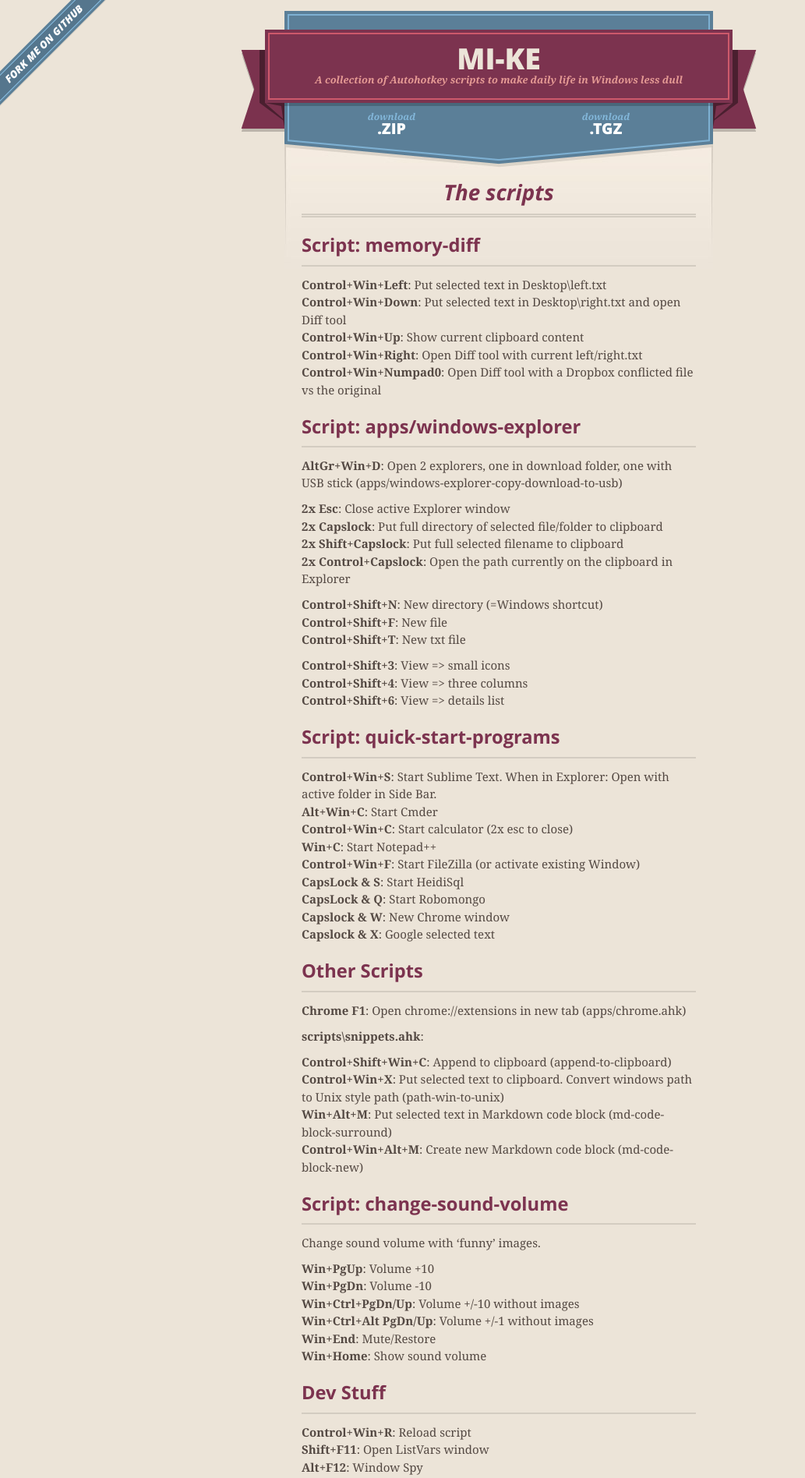
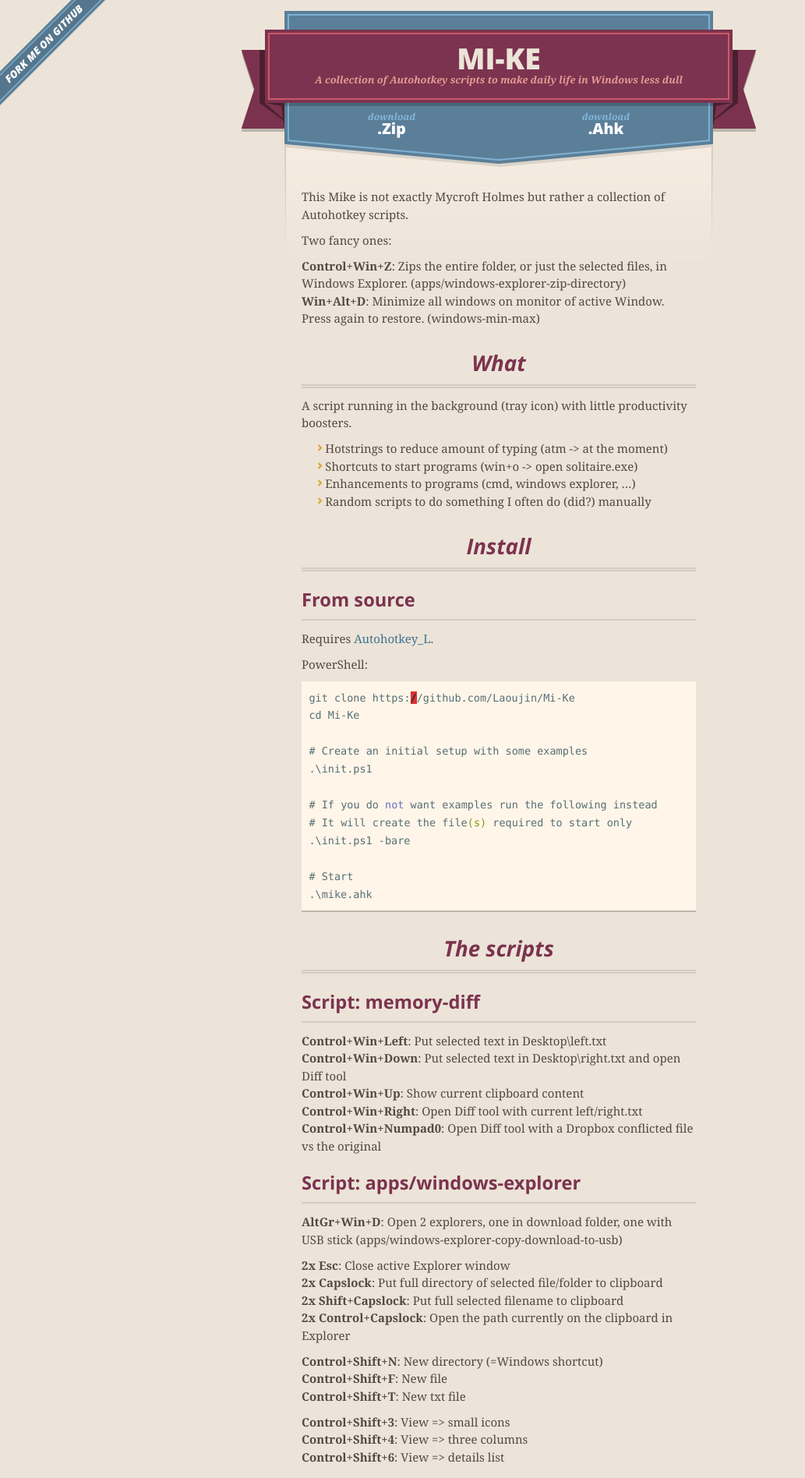
Before and after one commit to itenium-be/Mi-Ke, a Jekyll site: the page built from index.md, in a window 1280 px wide. Shown: the top 1896 px of the page at 78% size, without its empty margins (0-1033 px from the left). Built offline with Jekyll 4.4.1, drawn with Linux system fonts in a browser that asks for light colours; nearby versions of some CDN libraries; our own code applies the rules of GitHub Pages for plain Markdown files; some of the changed text lies outside the part shown.

Commit message:
pomperom

````diff
--- a/_config.yml
+++ b/_config.yml
@@ -3,3 +3,7 @@ description: A collection of Autohotkey scripts to make daily life in Windows le
 show_downloads: true
 google_analytics: UA-30075487-7
 theme: jekyll-theme-merlot
+
+company: itenium
+company_url: http://www.itenium.be
+company_github_url: https://github.com/itenium-be
--- a/_layouts/default.html
+++ b/_layouts/default.html
@@ -39,7 +39,8 @@
       {% if site.show_downloads %}
         <section id="downloads">
           <span class="inner">
-            <a href="{{ site.github.zip_url }}" class="zip"><em>download</em> .ZIP</a><a href="{{ site.github.tar_url }}" class="tgz"><em>download</em> .TGZ</a>
+            <a href="{{ site.github.zip_url }}" class="zip"><em>download</em> .Zip</a>
+            <a href="{{ site.github.tar_url }}" class="ahk"><em>download</em> .Ahk</a>
           </span>
         </section>
       {% else %}
@@ -60,18 +61,13 @@
       <footer>
         <span class="ribbon-outer">
           <span class="ribbon-inner">
-            {% if site.github.is_project_page %}
-              <p>this project by <a href="{{ site.github.owner_url }}">{{ site.github.owner_name }}</a> can be found on <a href="{{ site.github.repository_url }}">GitHub</a></p>
-            {% endif %}
-            {% if site.github.is_user_page %}
-              <p>Projects by <a href="{{ site.github.owner_url }}">{{ site.github.owner_name }}</a> can be found on <a href="{{ site.github.repository_url }}">GitHub</a></p>
-            {% endif %}
+              <p>A project by <a href="{{ site.company_url }}">{{ site.company }}</a></p>
           </span>
           <span class="left-tail"></span>
           <span class="right-tail"></span>
         </span>
         <p>Generated with <a href="https://pages.github.com">GitHub Pages</a> using Merlot</p>
-        <span class="octocat"></span>
+        <a href="{{ site.company_github_url }}"><span class="octocat"></span></a>
       </footer>
 
     </div>
--- a/_sass/screen.scss
+++ b/_sass/screen.scss
@@ -245,7 +245,7 @@ section#downloads a.zip {
   background-position: 0 0;
 }
 
-section#downloads a.tgz {
+section#downloads a.ahk {
   float: right;
   background-position: -275px 0;
 }
@@ -254,7 +254,7 @@ section#downloads a.zip:hover {
   background-position: 0 -197px;
 }
 
-section#downloads a.tgz:hover {
+section#downloads a.ahk:hover {
   background-position: -275px -197px;
 }
 
@@ -322,7 +322,6 @@ footer span.ribbon-inner a {
   bottom: -1px;
   color: #7eb0d2;
   font-family: 'Open Sans', Myriad, Calibri, sans-serif;
-  text-transform: uppercase;
   font-style: normal;
   font-weight: 800;
   font-size: 1.2em;
--- a/index.md
+++ b/index.md
@@ -1,10 +1,46 @@
 ---
 layout: default
 ---
+This Mike is not exactly Mycroft Holmes but rather a collection of Autohotkey scripts.
+
+Two fancy ones:
+
+**Control+Win+Z**: Zips the entire folder, or just the selected files, in Windows Explorer. (apps/windows-explorer-zip-directory)
+**Win+Alt+D**: Minimize all windows on monitor of active Window. Press again to restore. (windows-min-max)
+
+# What
+
+A script running in the background (tray icon) with little productivity boosters.
+
+- Hotstrings to reduce amount of typing (atm -> at the moment)
+- Shortcuts to start programs (win+o -> open solitaire.exe)
+- Enhancements to programs (cmd, windows explorer, ...)
+- Random scripts to do something I often do (did?) manually
+
+# Install
+
+## From source
+
+Requires [Autohotkey_L](https://autohotkey.com/download).
+
+PowerShell:
+```ps
+git clone https://github.com/Laoujin/Mi-Ke
+cd Mi-Ke
+
+# Create an initial setup with some examples
+.\init.ps1
+
+# If you do not want examples run the following instead
+# It will create the file(s) required to start only
+.\init.ps1 -bare
+
+# Start
+.\mike.ahk
+```
+
 
 # The scripts
-
-
 
 
 Script: memory-diff
````
